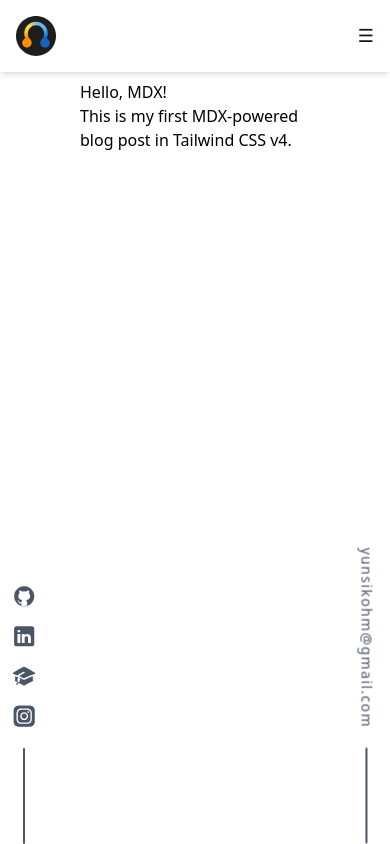
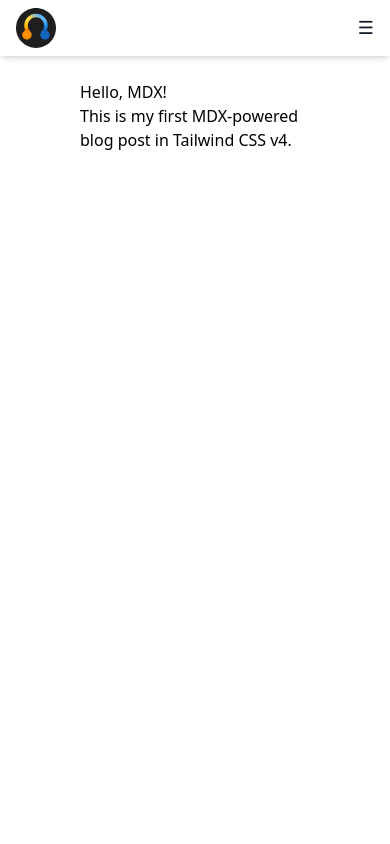
Before and after one commit to yo-resistor/portfolio_website_react_typescript_vite, a React (Vite) app: page /blog/first-post in a window 390 px wide. Built offline with nearby package versions, Linux system fonts and the light colour scheme.

Commit message:
edited layout for navbar and responsive email and social sides.

```diff
--- a/src/components/EmailSide.tsx
+++ b/src/components/EmailSide.tsx
@@ -1,7 +1,7 @@
 const EmailSide = () => {
   return (
     // Right side bar: Email
-    <div className="fixed bottom-0 right-8.5 rotate-90 origin-bottom-right flex flex-row items-center gap-5">
+    <div className="fixed bottom-0 right-8.5 rotate-90 origin-bottom-right flex flex-row items-center gap-5 max-sm:hidden">
       <a
         href="mailto:yunsikohm@gmail.com"
         className="text-gray-600 dark:text-gray-300 text-sm font-medium tracking-widest hover:text-blue-500 transition rounded-md"
--- a/src/components/Navbar.tsx
+++ b/src/components/Navbar.tsx
@@ -11,7 +11,7 @@ const Navbar = () => {
 
   return (
     <nav className="fixed top-0 left-0 w-full bg-white/70 dark:bg-dark-bg-3 backdrop-blur-md shadow-md z-50 font-mono">
-      <div className="max-w-4xl mx-auto flex items-center justify-between p-4">
+      <div className=" mx-auto flex items-center justify-between py-2 px-4 md:px-14 sm:px-8">
         {/* Logo / Home Link */}
         <Link to="/">
           <img
@@ -94,4 +94,4 @@ export default Navbar;
 
 // TODO: Blur the background when the navigation bar is toggled
 // DONE: Yay!;
-// Logo position and other text position alignment: inspiration from Steven Tey website.
+// TODO: Logo position and other text position alignment: inspiration from Steven Tey website.
--- a/src/components/SocialSide.tsx
+++ b/src/components/SocialSide.tsx
@@ -1,7 +1,7 @@
 const SocialSide = () => {
   return (
     // Left side bar: Email
-    <div className="fixed bottom-0 left-3 origin-bottom-left flex flex-col items-center gap-5">
+    <div className="fixed bottom-0 left-3 origin-bottom-left flex flex-col items-center gap-5 max-sm:hidden">
       <div className="flex flex-col items-center gap-4">
         {/* GitHub icon dark and light mode */}
         <a
```
